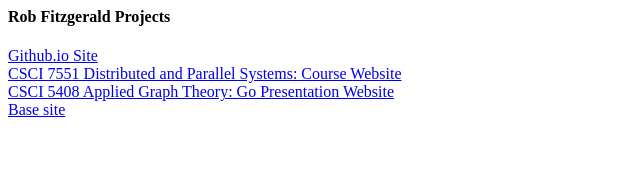
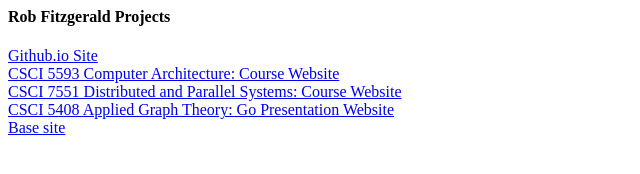
Before and after one commit to robfitzgerald/personal-website-api, a website: page public/html/ucd.html in a window 1280 px wide. Shown: the whole page, without its empty margins (0-640 px from the left). Drawn offline with Linux system fonts and the light colour scheme.

Commit message:
added csci5593 course website dependency and links

```diff
--- a/package.json
+++ b/package.json
@@ -6,6 +6,7 @@
   "dependencies": {
     "config": "^1.21.0",
     "csci7551-course-website": "git+https://github.com/robfitzgerald/csci7551-course-website.git",
+    "csci5593-course-website": "git+https://github.com/robfitzgerald/csci5593-course-website.git",
     "express": "^4.14.0",
     "forever": "^0.15.2",
     "go-graph-presentation": "git+https://github.com/robfitzgerald/go-graph-presentation.git"
--- a/public/html/ucd.html
+++ b/public/html/ucd.html
@@ -10,6 +10,9 @@
 			<a href="http://robfitzgerald.github.io">Github.io Site</a>
 		</div>
 		<div>
+			<a href="/ucd/csci5593">CSCI 5593 Computer Architecture: Course Website</a>
+		</div>
+		<div>
 			<a href="/ucd/csci7551">CSCI 7551 Distributed and Parallel Systems: Course Website</a>
 		</div>
 		<div>
--- a/routes/ucd.js
+++ b/routes/ucd.js
@@ -7,6 +7,7 @@
 	router
 		.use('/csci5408', require('go-graph-presentation'))
 		.use('/csci7551', require('csci7551-course-website'))
+		.use('/csci5593', require('csci5593-course-website'))
 		.use('/', (req, res, next) => {
 			res.sendFile(path.dirname(__dirname) + '/public/html/ucd.html', (err) => {
 				if (err) next(err)
```
